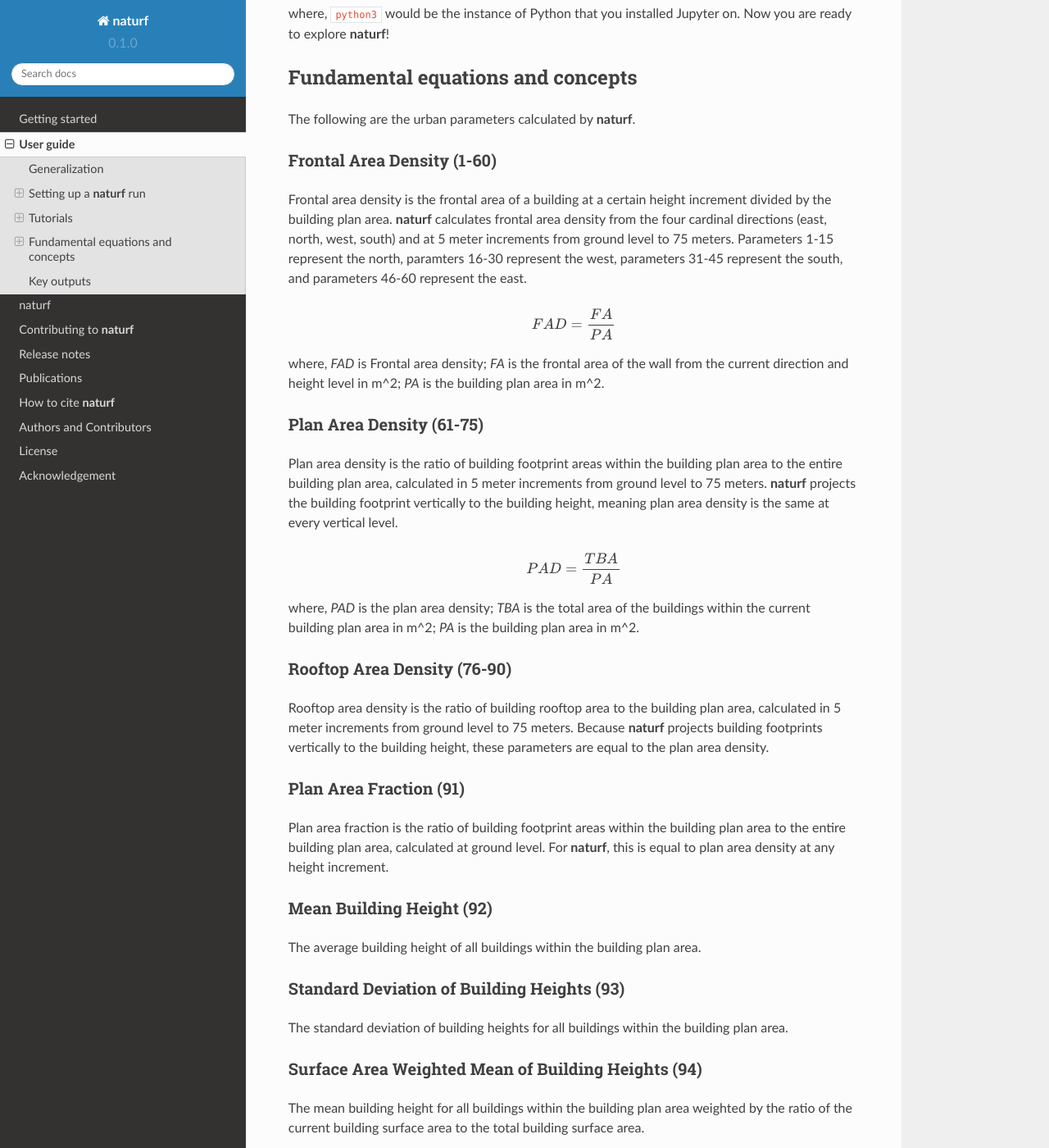
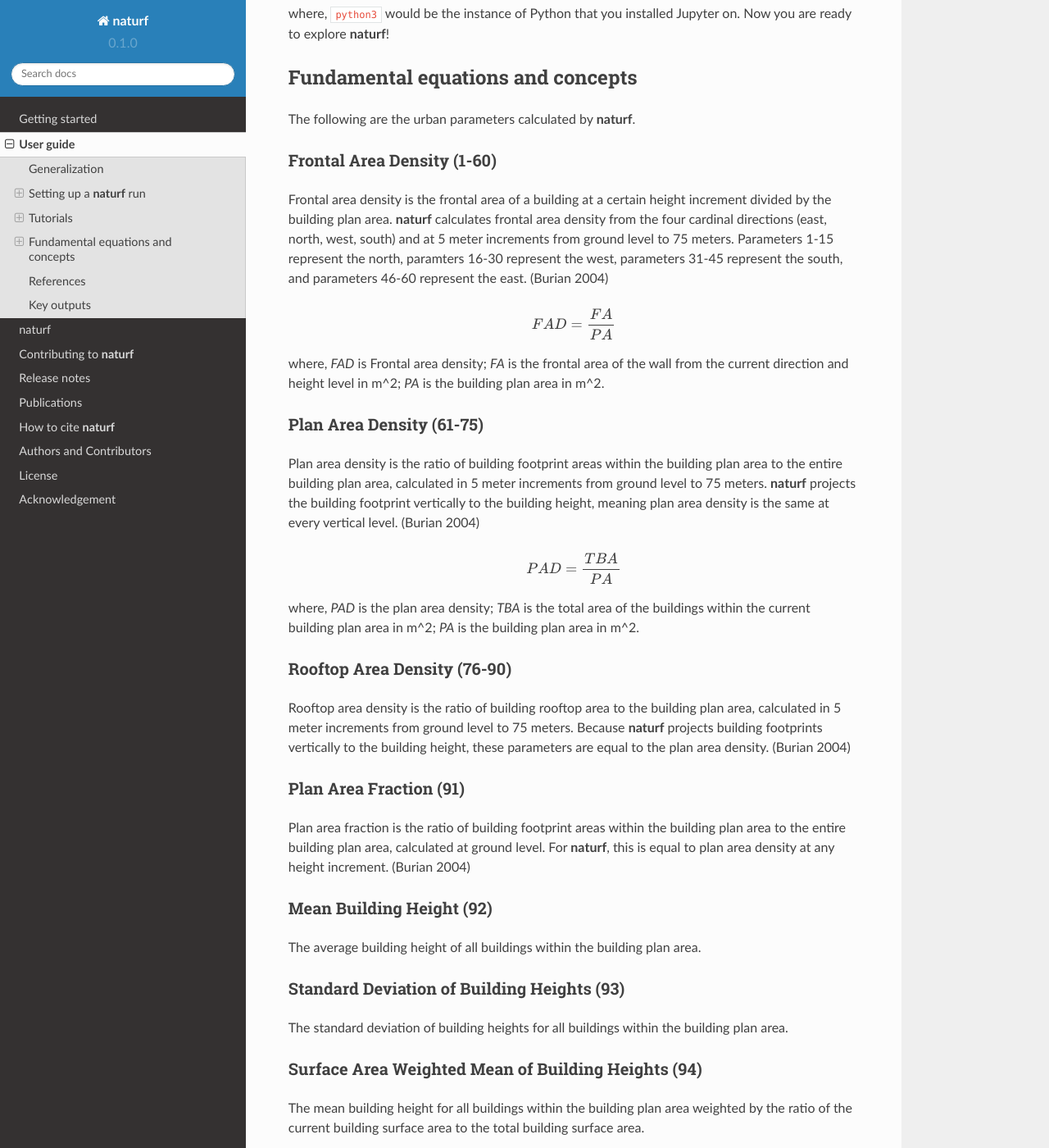
Before and after one commit to IMMM-SFA/naturf, a Sphinx documentation site: the page built from docs/source/user_guide.rst, in a window 1280 px wide and 1400 px high, scrolled down 13909 px. Shown: the whole window at 82% size. Built offline with Sphinx 7.4.7 and the Read the Docs theme 2.0.0, drawn with Linux system fonts in a browser that asks for light colours; formulas are drawn with MathJax 3; some of the changed text lies outside the part shown.

Commit message:
added references to user guide

```diff
--- a/docs/source/user_guide.rst
+++ b/docs/source/user_guide.rst
@@ -508,7 +508,7 @@
 Frontal Area Density (1-60)
 ~~~~~~~~~~~~~~~~~~~~~~~~~~~
 
-Frontal area density is the frontal area of a building at a certain height increment divided by the building plan area. **naturf** calculates frontal area density from the four cardinal directions (east, north, west, south) and at 5 meter increments from ground level to 75 meters. Parameters 1-15 represent the north, paramters 16-30 represent the west, parameters 31-45 represent the south, and parameters 46-60 represent the east.
+Frontal area density is the frontal area of a building at a certain height increment divided by the building plan area. **naturf** calculates frontal area density from the four cardinal directions (east, north, west, south) and at 5 meter increments from ground level to 75 meters. Parameters 1-15 represent the north, paramters 16-30 represent the west, parameters 31-45 represent the south, and parameters 46-60 represent the east. (Burian 2004)
 
 .. math::
 
@@ -519,7 +519,7 @@
 Plan Area Density (61-75)
 ~~~~~~~~~~~~~~~~~~~~~~~~~
 
-Plan area density is the ratio of building footprint areas within the building plan area to the entire building plan area, calculated in 5 meter increments from ground level to 75 meters. **naturf** projects the building footprint vertically to the building height, meaning plan area density is the same at every vertical level.
+Plan area density is the ratio of building footprint areas within the building plan area to the entire building plan area, calculated in 5 meter increments from ground level to 75 meters. **naturf** projects the building footprint vertically to the building height, meaning plan area density is the same at every vertical level. (Burian 2004)
 
 .. math::
 
@@ -530,12 +530,12 @@
 Rooftop Area Density (76-90)
 ~~~~~~~~~~~~~~~~~~~~~~~~~~~~
 
-Rooftop area density is the ratio of building rooftop area to the building plan area, calculated in 5 meter increments from ground level to 75 meters. Because **naturf** projects building footprints vertically to the building height, these parameters are equal to the plan area density.
+Rooftop area density is the ratio of building rooftop area to the building plan area, calculated in 5 meter increments from ground level to 75 meters. Because **naturf** projects building footprints vertically to the building height, these parameters are equal to the plan area density. (Burian 2004)
 
 Plan Area Fraction (91)
 ~~~~~~~~~~~~~~~~~~~~~~~
 
-Plan area fraction is the ratio of building footprint areas within the building plan area to the entire building plan area, calculated at ground level. For **naturf**, this is equal to plan area density at any height increment.
+Plan area fraction is the ratio of building footprint areas within the building plan area to the entire building plan area, calculated at ground level. For **naturf**, this is equal to plan area density at any height increment. (Burian 2004)
 
 Mean Building Height (92)
 ~~~~~~~~~~~~~~~~~~~~~~~~~
@@ -561,12 +561,12 @@
 Building Surface Area to Plan Area Ratio (95)
 ~~~~~~~~~~~~~~~~~~~~~~~~~~~~~~~~~~~~~~~~~~~~~
 
-The ratio of all the surface areas of a building to the building plan area.
+The ratio of all the surface areas of a building to the building plan area. (Burian 2004)
 
 Frontal Area Index (96-99)
 ~~~~~~~~~~~~~~~~~~~~~~~~~~
 
-Frontal area index is the ratio of the entire frontal area of a building to the building plan area. **naturf** calculates the frontal area index from the four cardinal directions. Because buildings often do not face a cardinal direction head on, **naturf** uses the average alongwind and crosswind distance from the current building centroid to all other building centroids for the building plan area.
+Frontal area index is the ratio of the entire frontal area of a building to the building plan area. **naturf** calculates the frontal area index from the four cardinal directions. Because buildings often do not face a cardinal direction head on, **naturf** uses the average alongwind and crosswind distance from the current building centroid to all other building centroids for the building plan area. (Burian 2004)
 
 .. math::
 
@@ -577,7 +577,7 @@
 Complete Aspect Ratio (100)
 ~~~~~~~~~~~~~~~~~~~~~~~~~~~
 
-The ratio of building surface area and exposed ground area to the total building plan area. Because **naturf** does not include vegetation, this is the same as building surface area to plan area ratio.
+The ratio of building surface area and exposed ground area to the total building plan area. Because **naturf** does not include vegetation, this is the same as building surface area to plan area ratio. (Burian 2204)
 
 Height-to-Width Ratio (101)
 ~~~~~~~~~~~~~~~~~~~~~~~~~~~
@@ -712,6 +718,17 @@
 Technology competition algorithm for naturf.
 
 Grid cell level net locational cost (NLC) per technology and an electricity technology capacity expansion plan are used to compete technologies against each other to see which will win the grid cell. The technology that wins the grid cell is then sited until no further winning cells exist. Once sited, the location of the winning technology’s grid cell, along with its buffer, are no longer available for siting. The competition array is recalculated after all technologies have passed through an iteration. This process is repeated until there are either no cells left to site or there are no more power plants left to satisfy the expansion plan for any technology. For technologies that have the same NLC value in multiple grid cells that win the competition, random selection is available by default. If the user wishes to have the outcomes be repeatable, the randomizer can be set to False and a random seed set.
+
+References
+----------
+
+Burian, S. J., Han, W. S., & Brown, M. J. (2003). Morphological analyses using 3D building databases: Houston, Texas. Department of Civil and Environmental Engineering, University of Utah.
+
+Grimmond, C. S. B., & Oke, T. R. (1999). Aerodynamic properties of urban areas derived from analysis of surface form. Journal of Applied Meteorology and Climatology, 38(9), 1262-1292.
+
+Macdonald, R. W., Griffiths, R. F., & Hall, D. J. (1998). An improved method for the estimation of surface roughness of obstacle arrays. Atmospheric environment, 32(11), 1857-1864.
+
+Raupach, M. R. (1994). Simplified expressions for vegetation roughness length and zero-plane displacement as functions of canopy height and area index. Boundary-layer meteorology, 71(1), 211-216.
 
 
 Key outputs
```
Also changed, not shown: other parts of docs/source/user_guide.rst (+6 -0 lines).
